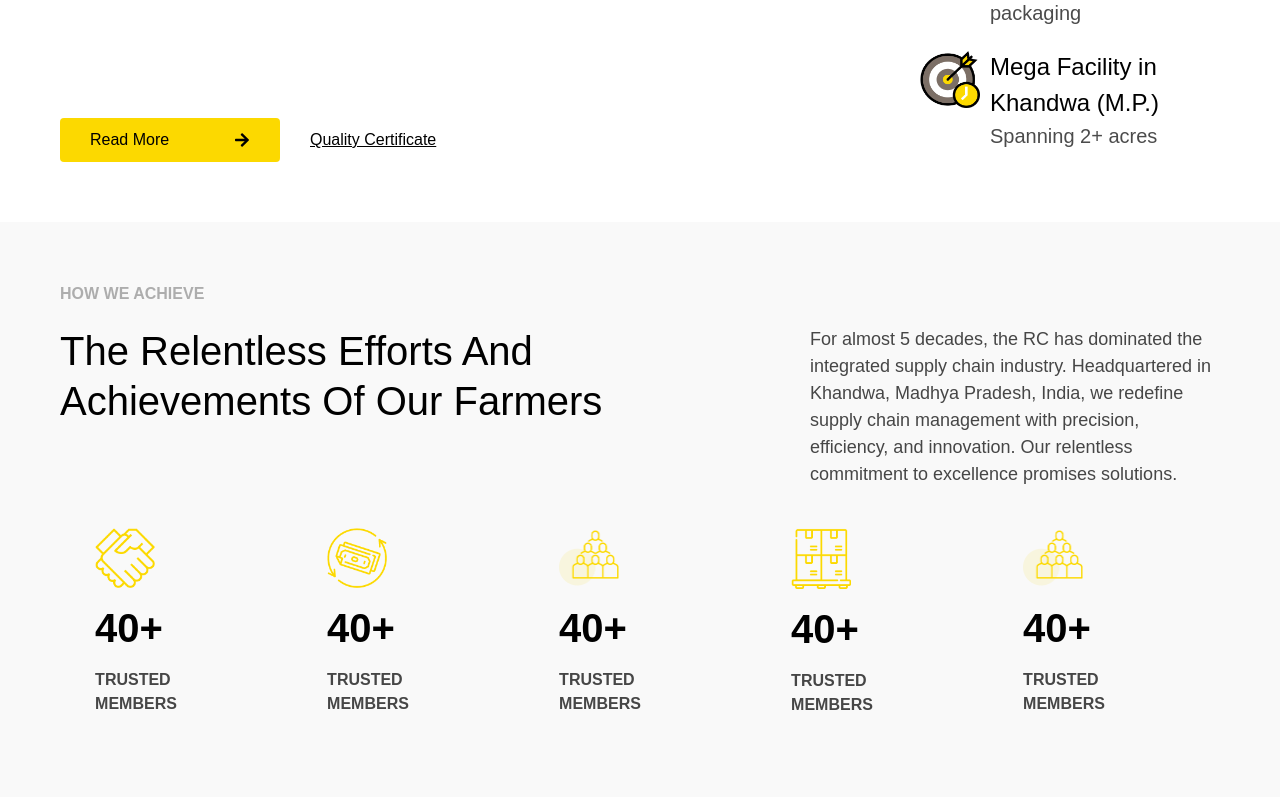
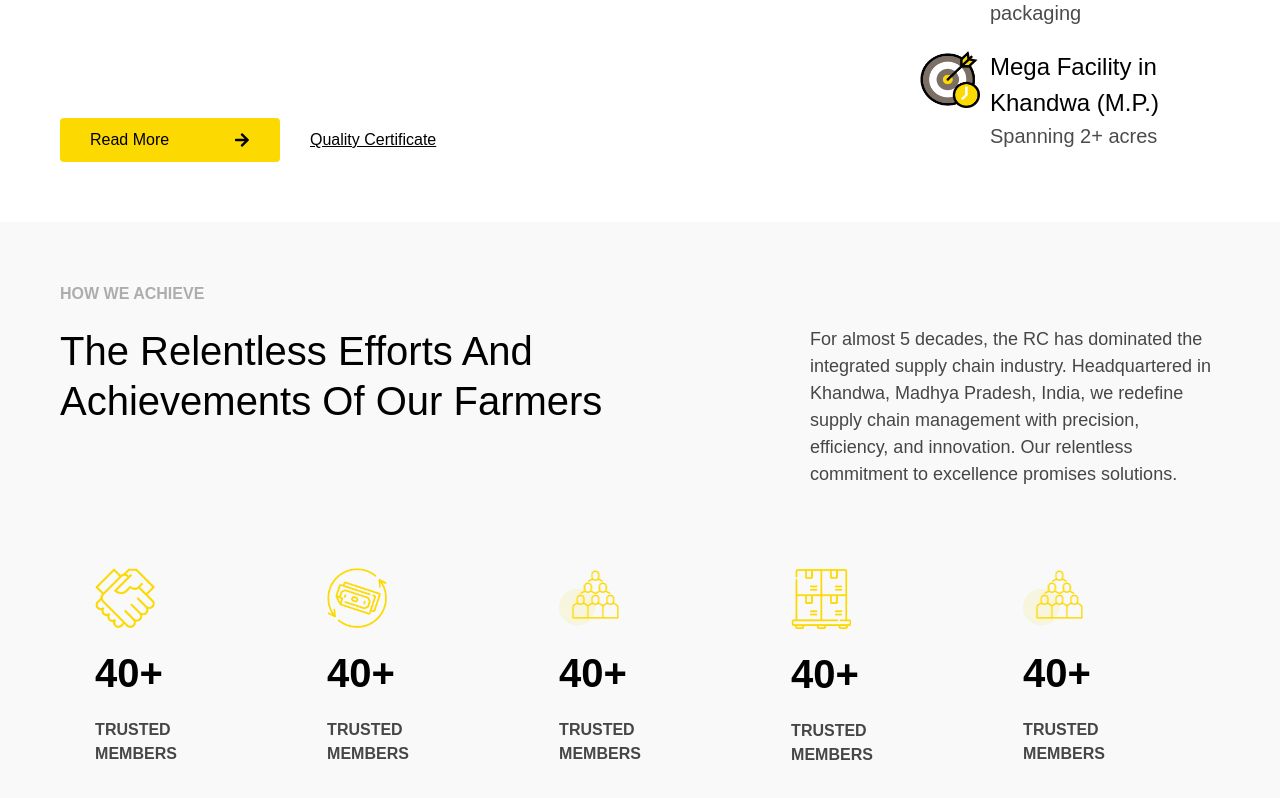
Before and after one commit to piyushpaliwalcodes/rc, a Next.js app: page / in a window 1280 px wide. Shown: the part 362-1160 px from the top of the page. Built offline with nearby package versions, Linux system fonts and the light colour scheme.

Commit message:
rectified the how we achieve

```diff
--- a/components/Howweachieve.tsx
+++ b/components/Howweachieve.tsx
@@ -2,7 +2,7 @@
 
 const Achieveitem = ({imagesrc,title,description}:any) =>
 {
-    return <div className="flex flex-col gap-[10px]">
+    return <div className="flex flex-col gap-[15px]">
           <img height={"60px"} width={"60px"} src={imagesrc} />
           <p className="text-[40px] font-bold">{title}</p>
 
@@ -55,7 +55,7 @@ return (
             </div></div>
 
 
-            <div className="flex justify-around py-[20px]">
+            <div className="flex justify-around pt-[60px]">
                 { highlightsdata.map((item,index)=>
                 (
                     <Achieveitem {...item} key={index}/>
```
